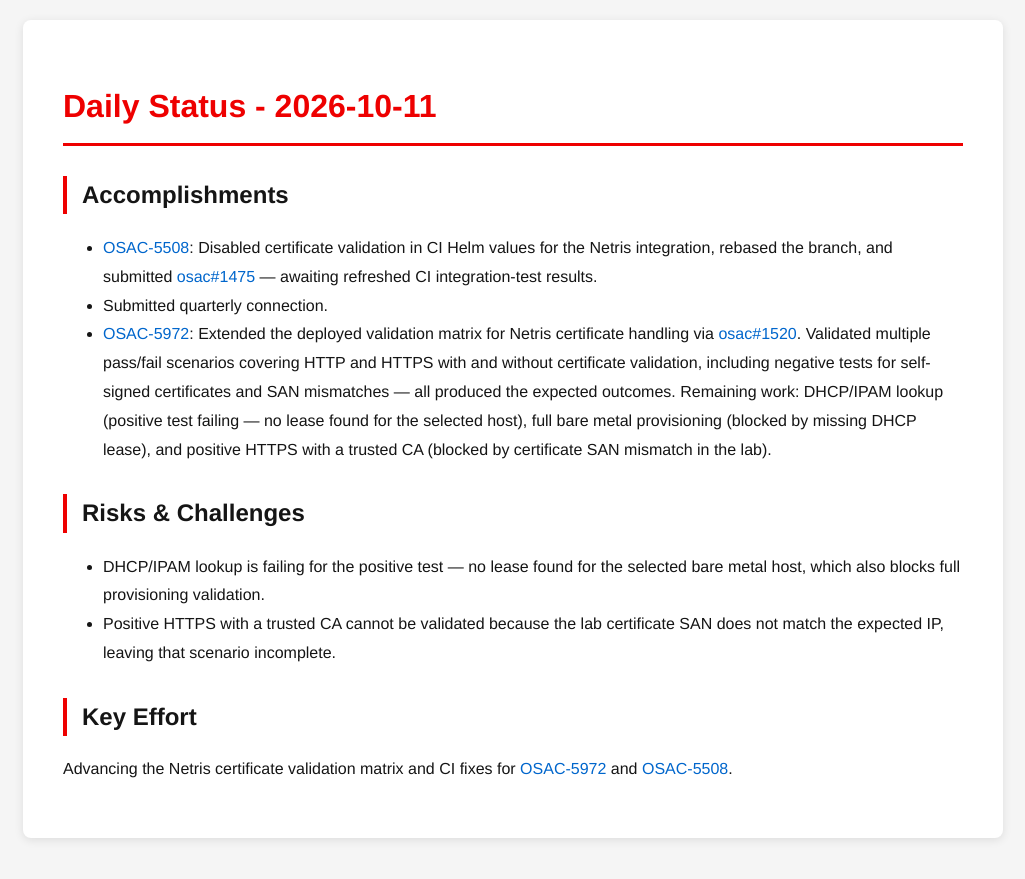
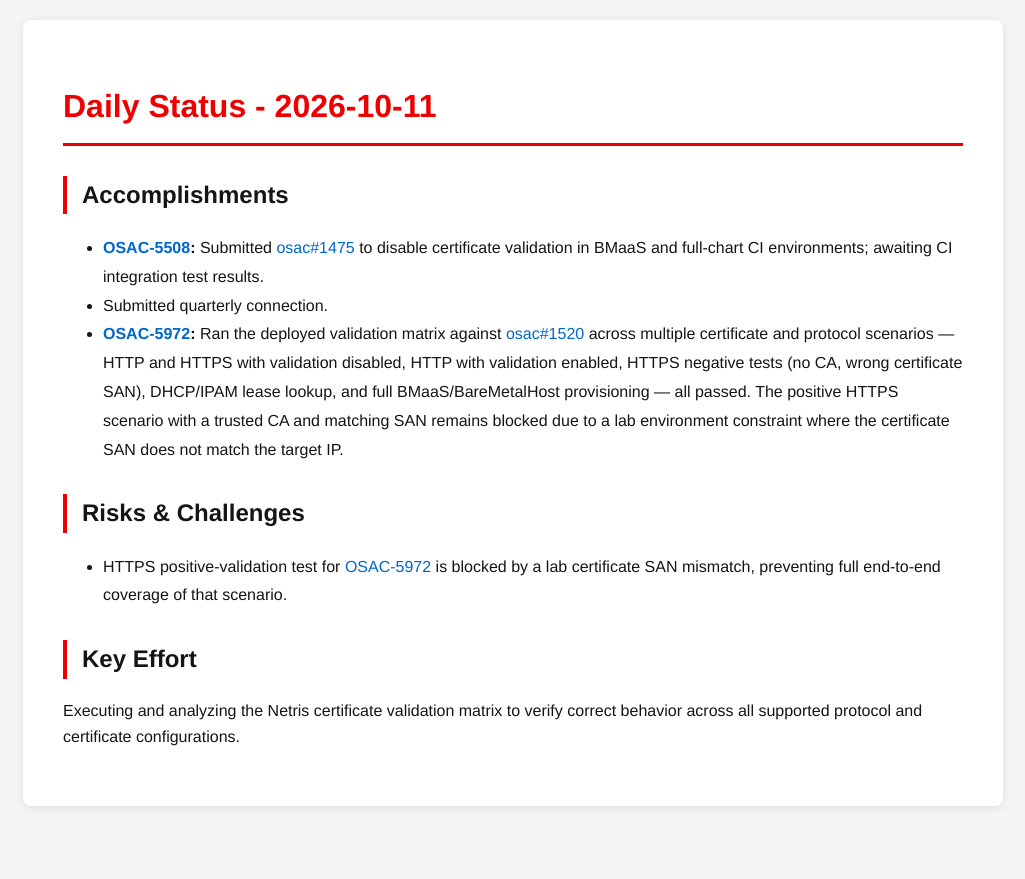
Before and after one commit to tzvatot/daily-status, a Jekyll site: the page built from 2026-10-11.md, in a window 1280 px wide. Shown: the top 879 px of the page, without its empty margins (127-1152 px from the left). Built offline with Jekyll 4.4.1, drawn with Linux system fonts in a browser that asks for light colours.

Commit message:
Daily status update - 2026-10-11

```diff
--- a/2026-10-11.md
+++ b/2026-10-11.md
@@ -7,13 +7,12 @@
 # Daily Status - 2026-10-11
 
 ## Accomplishments
-- [OSAC-5508](https://redhat.atlassian.net/browse/OSAC-5508): Disabled certificate validation in CI Helm values for the Netris integration, rebased the branch, and submitted [osac#1475](https://github.com/osac-project/osac/pull/1475) — awaiting refreshed CI integration-test results.
+- **[OSAC-5508](https://redhat.atlassian.net/browse/OSAC-5508):** Submitted [osac#1475](https://github.com/osac-project/osac/pull/1475) to disable certificate validation in BMaaS and full-chart CI environments; awaiting CI integration test results.
 - Submitted quarterly connection.
-- [OSAC-5972](https://redhat.atlassian.net/browse/OSAC-5972): Extended the deployed validation matrix for Netris certificate handling via [osac#1520](https://github.com/osac-project/osac/pull/1520). Validated multiple pass/fail scenarios covering HTTP and HTTPS with and without certificate validation, including negative tests for self-signed certificates and SAN mismatches — all produced the expected outcomes. Remaining work: DHCP/IPAM lookup (positive test failing — no lease found for the selected host), full bare metal provisioning (blocked by missing DHCP lease), and positive HTTPS with a trusted CA (blocked by certificate SAN mismatch in the lab).
+- **[OSAC-5972](https://redhat.atlassian.net/browse/OSAC-5972):** Ran the deployed validation matrix against [osac#1520](https://github.com/osac-project/osac/pull/1520) across multiple certificate and protocol scenarios — HTTP and HTTPS with validation disabled, HTTP with validation enabled, HTTPS negative tests (no CA, wrong certificate SAN), DHCP/IPAM lease lookup, and full BMaaS/BareMetalHost provisioning — all passed. The positive HTTPS scenario with a trusted CA and matching SAN remains blocked due to a lab environment constraint where the certificate SAN does not match the target IP.
 
 ## Risks & Challenges
-- DHCP/IPAM lookup is failing for the positive test — no lease found for the selected bare metal host, which also blocks full provisioning validation.
-- Positive HTTPS with a trusted CA cannot be validated because the lab certificate SAN does not match the expected IP, leaving that scenario incomplete.
+- HTTPS positive-validation test for [OSAC-5972](https://redhat.atlassian.net/browse/OSAC-5972) is blocked by a lab certificate SAN mismatch, preventing full end-to-end coverage of that scenario.
 
 ## Key Effort
-Advancing the Netris certificate validation matrix and CI fixes for [OSAC-5972](https://redhat.atlassian.net/browse/OSAC-5972) and [OSAC-5508](https://redhat.atlassian.net/browse/OSAC-5508).
+Executing and analyzing the Netris certificate validation matrix to verify correct behavior across all supported protocol and certificate configurations.
```
